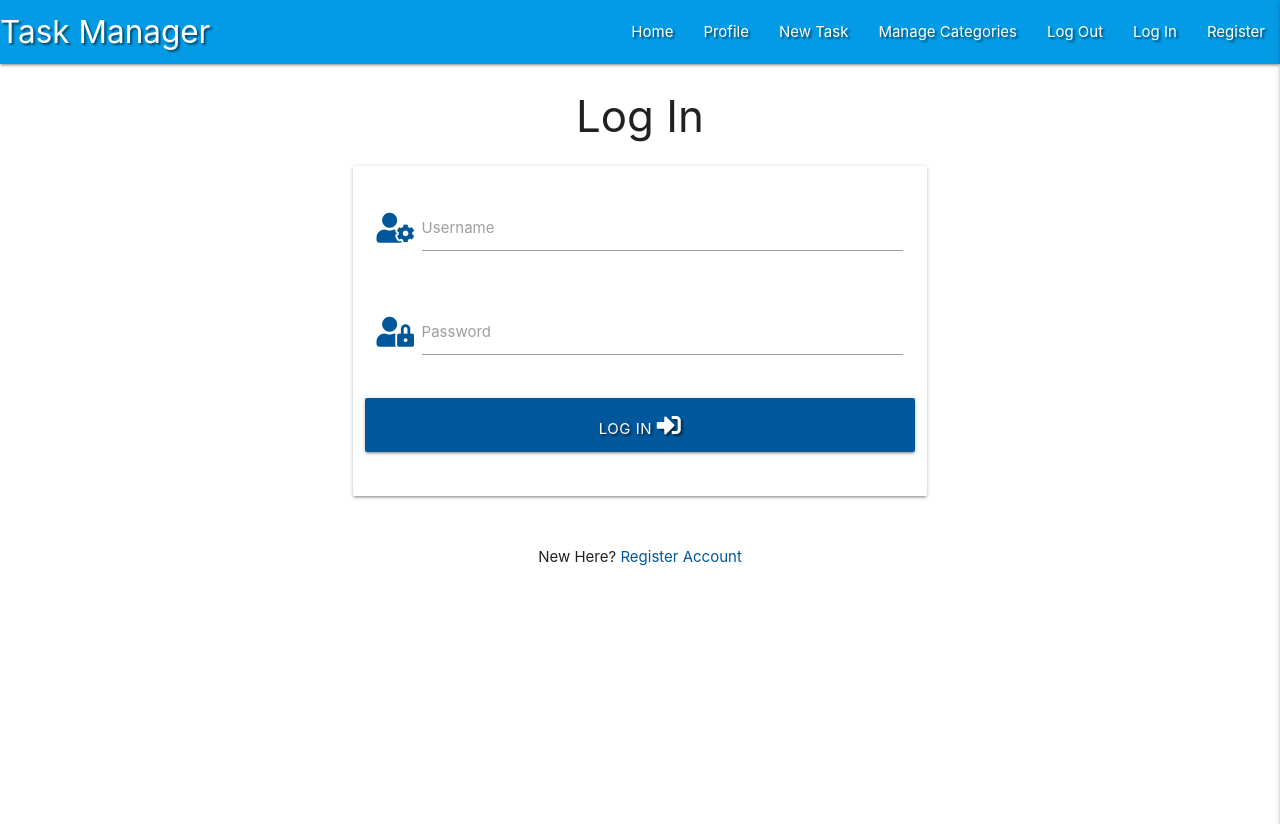
After one commit to nualagr/flask-task-manager-project, a Flask app: page /login in a window 1280 px wide. The commit adds this page. Shown: the top 824 px of the page. Run offline with Flask 2, Linux system fonts and the light colour scheme; some libraries are stand-ins or nearby versions.

Commit message:
feat: Add login functionality.

```diff
--- a/app.py
+++ b/app.py
@@ -49,6 +49,32 @@ def register():
     return render_template("register.html")
 
 
+@app.route("/login", methods=["GET", "POST"])
+def login():
+    if request.method == "POST":
+        # Check if username exists in db
+        existing_user = mongo.db.users.find_one(
+            {"username": request.form.get("username").lower()})
+
+        if existing_user:
+            # Ensure hashed password matches user input
+            if check_password_hash(
+                    existing_user["password"], request.form.get("password")):
+                # session["user"] = request.form.get("username").lower()
+                flash("Welcome, {}".format(request.form.get("username")))
+            else:
+                # Invalid password match
+                flash("Incorrect Username and/or Password.")
+                return redirect(url_for("login"))
+
+        else:
+            # Username doesn't exist
+            flash("Incorrect Username and/or Password.")
+            return redirect(url_for("login"))
+
+    return render_template("login.html")
+
+
 if __name__ == "__main__":
     app.run(host=os.environ.get("IP"),
             port=int(os.environ.get("PORT")),
--- a/templates/base.html
+++ b/templates/base.html
@@ -3,20 +3,18 @@
 <head>
     <meta charset="UTF-8">
     <meta name="viewport" content="width=device-width, initial-scale=1.0">
-    <!-- Font Awesome -->
-    <link rel="stylesheet" href="https://cdnjs.cloudflare.com/ajax/libs/font-awesome/5.15.1/css/all.min.css"
-        integrity="sha512-+4zCK9k+qNFUR5X+cKL9EIR+ZOhtIloNl9GIKS57V1MyNsYpYcUrUeQc9vNfzsWfV28IaLL3i96P9sdNyeRssA==" crossorigin="anonymous" type="text/css" />
-    <!-- Materialize CSS -->
+    <link rel="stylesheet" href="https://cdnjs.cloudflare.com/ajax/libs/font-awesome/5.13.1/css/all.min.css"
+        integrity="sha512-xA6Hp6oezhjd6LiLZynuukm80f8BoZ3OpcEYaqKoCV3HKQDrYjDE1Gu8ocxgxoXmwmSzM4iqPvCsOkQNiu41GA==" crossorigin="anonymous" type="text/css">
     <link rel="stylesheet" href="https://cdnjs.cloudflare.com/ajax/libs/materialize/1.0.0/css/materialize.min.css" type="text/css">
-    <!-- Custom CSS -->
     <link rel="stylesheet" href="{{ url_for('static', filename='css/style.css') }}" type="text/css">
     {% block styles %}
     {% endblock %}
     <title>Task Manager</title>
 </head>
 <body>
+
 	<header>
-        <!-- Top Navbar -->
+        <!-- top navbar -->
 		<nav class="nav-extended text-shadow light-blue darken-1">
 			<div class="nav-wrapper">
 				<a href="{{ url_for('get_tasks') }}" class="brand-logo">Task Manager</a>
@@ -26,35 +24,33 @@
 					<li><a href="#">Profile</a></li>
 					<li><a href="#">New Task</a></li>
 					<li><a href="#">Manage Categories</a></li>
-                <li><a href="#">Log In</a></li>
 					<li><a href="#">Log Out</a></li>
+					<li><a href="{{ url_for('login') }}">Log In</a></li>
 					<li><a href="{{ url_for('register') }}">Register</a></li>
 				</ul>
 			</div>
 		</nav>
 
-        <!-- Mobile Side Navbar -->
+        <!-- mobile sidenav -->
 		<ul class="sidenav" id="mobile-demo">
-                <li><h4 class="center-align light-blue-text text-darken-4">Task Manager</h4></li>
+            <li><h4 class="center-align light-blue-text text-darken 4">Task Manager</h4></li>
             <li><a href="{{ url_for('get_tasks') }}">Home</a></li>
             <li><a href="#">Profile</a></li>
             <li><a href="#">New Task</a></li>
             <li><a href="#">Manage Categories</a></li>
-                <li><a href="#">Log In</a></li>
             <li><a href="#">Log Out</a></li>
+            <li><a href="{{ url_for('login') }}">Log In</a></li>
             <li><a href="{{ url_for('register') }}">Register</a></li>
 		</ul>
 	</header>
 
     <section>
-    <!-- Flash Messages -->
+        <!-- flash messages -->
         {% with messages = get_flashed_messages() %}
             {% if messages %}
                 {% for message in messages %}
                     <div class="row flashes">
-                    <h4 class="light-blue lighten-4 center-align">
-                        {{ message }}
-                    </h4>
+                        <h4 class="light-blue lighten-4 center-align">{{ message }}</h4>
                     </div>
                 {% endfor %}
             {% endif %}
@@ -66,12 +62,9 @@
         {% endblock %}
     </main>
 
-    <!-- jQuery -->
     <script src="https://code.jquery.com/jquery-3.5.1.min.js"
         integrity="sha256-9/aliU8dGd2tb6OSsuzixeV4y/faTqgFtohetphbbj0=" crossorigin="anonymous"></script>
-    <!-- Materialize JS -->
     <script src="https://cdnjs.cloudflare.com/ajax/libs/materialize/1.0.0/js/materialize.min.js"></script>
-    <!-- Custom scripts -->
     <script src="{{ url_for('static', filename='js/script.js') }}"></script>
     {% block scripts %}
     {% endblock %}
--- /dev/null
+++ b/templates/login.html
@@ -0,0 +1,46 @@
+{% extends "base.html" %}
+{% block content %}
+
+    <h3 class="center-align">Log In</h3>
+
+    <div class="row">
+        <form class="col s12 m8 offset-m2" method="POST" action="{{ url_for('login') }}">
+            <div class="card-panel">
+                <!-- username -->
+                <div class="row">
+					<div class="input-field col s12">
+						<i class="fas fa-user-cog prefix light-blue-text text-darken-4"></i>
+						<input id="username" name="username" type="text" minlength="5"
+                            maxlength="15" pattern="^[a-zA-Z0-9]{5,15}$" class="validate" required>
+						<label for="username">Username</label>
+					</div>
+                </div>
+                <!-- passowrd -->
+                <div class="row">
+                    <div class="input-field col s12">
+						<i class="fas fa-user-lock prefix light-blue-text text-darken-4"></i>
+                        <input id="password" name="password" type="password" minlength="5"
+                            maxlength="15" pattern="^[a-zA-Z0-9]{5,15}$" class="validate" required>
+                        <label for="password">Password</label>
+                    </div>
+                </div>
+                <!-- login -->
+                <div class="row">
+                    <button type="submit" class="col s12 btn-large light-blue darken-4 text-shadow">
+                        Log In <i class="fas fa-sign-in-alt"></i>
+                    </button>
+                </div>
+            </div>
+        </form>
+    </div>
+
+    <div class="row">
+        <div class="col s12">
+            <p class="center-align">
+                New Here?
+                <a href="{{ url_for('register') }}" class="light-blue-text text-darken-4">Register Account</a>
+            </p>
+        </div>
+    </div>
+
+{% endblock %}
```
Also changed, not shown: templates/register.html (+8 -0 lines). Lines whose indentation alone changed are shown as unchanged.
